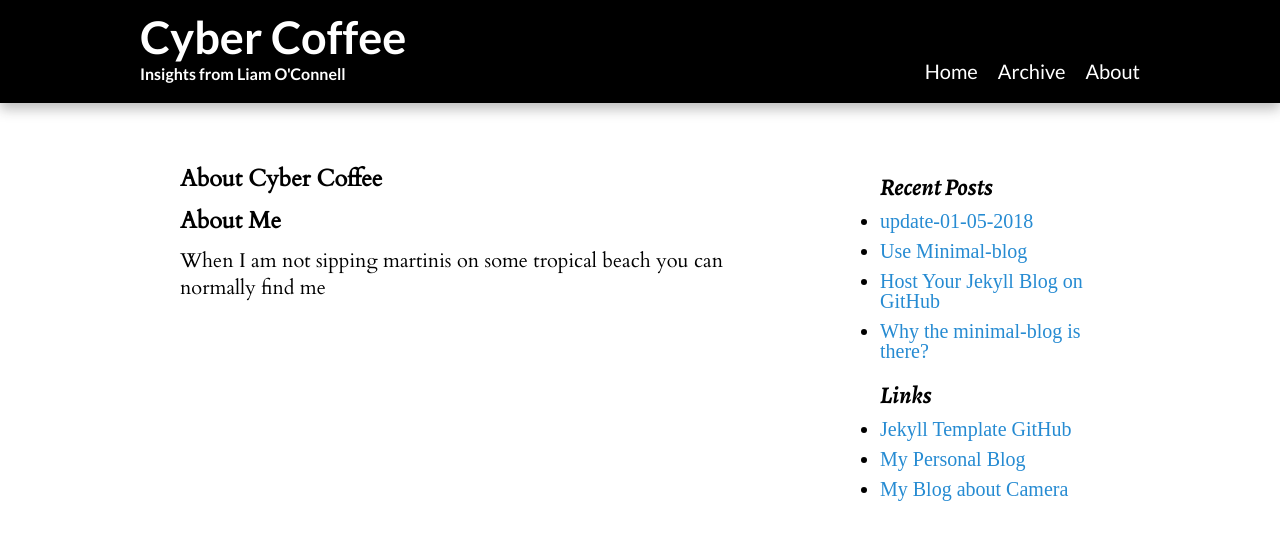
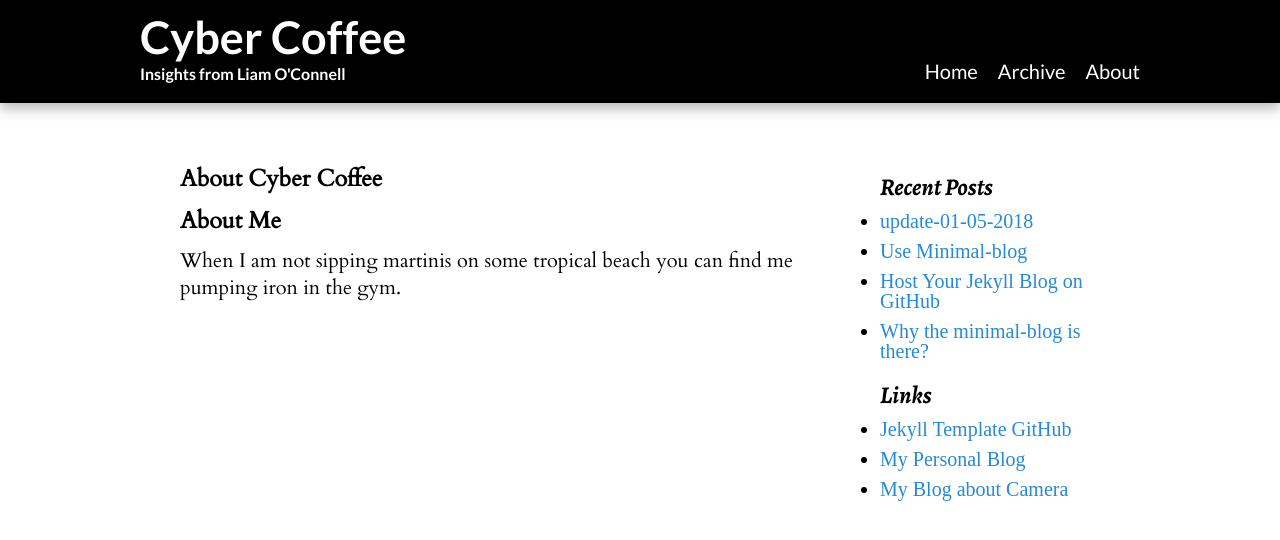
Before and after one commit to lpoconnell/CyberCoffee, a Jekyll site: the page built from list.html, in a window 1280 px wide. Shown: the top 540 px of the page. Built offline with Jekyll 4.4.1, drawn with Linux system fonts in a browser that asks for light colours; some web fonts are replaced.

Commit message:
Update list.html

```diff
--- a/list.html
+++ b/list.html
@@ -4,4 +4,4 @@ layout: default
 <h3>About Cyber Coffee</h3>
 <p><p>
 <h3>About Me</h3>
-<p>When I am not sipping martinis on some tropical beach you can normally find me </p>
+<p>When I am not sipping martinis on some tropical beach you can find me pumping iron in the gym.</p>
```
